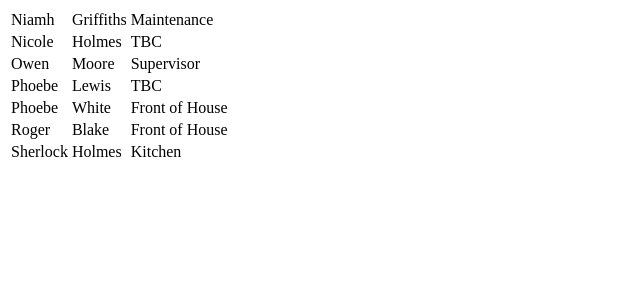
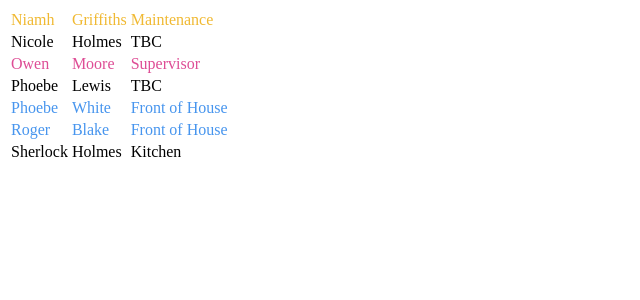
Before and after one commit to benjicwood/users-and-roles, a React app: page / in a window 1280 px wide. Shown: the top 300 px of the page, without its empty margins (0-640 px from the left). Built offline with nearby package versions, Linux system fonts and the light colour scheme; the HTML template or start-up script is replaced by a standard one.

Commit message:
set line colour by role colour in data

```diff
--- a/src/components/UserList.js
+++ b/src/components/UserList.js
@@ -5,11 +5,16 @@ export default class UserList extends Component {
         return this.props.users.map(user => {
           const userRole = this.props.roles.find(role => user.default_role === role.id)
         //  const userRoles = this.props.roles.find(role => user.roles === role.id)
+     //   console.log(userRole)
+    //    const rowColour = this.props.roles.find(role => userRole === role.id)
           const userRoleName = userRole ? userRole.name : "TBC"
+          const userRoleColour = userRole ? userRole.colour : "black"
+console.log(userRoleColour)
           return (
             <tr
               key={user.id}
               className="table is-bordered is-striped is-narrow is-hoverable is-fullwidth"
+              style={{color: '#' + userRoleColour}}
             >
               <td>{user.first_name}</td>
               <td>{user.last_name}</td>
```
